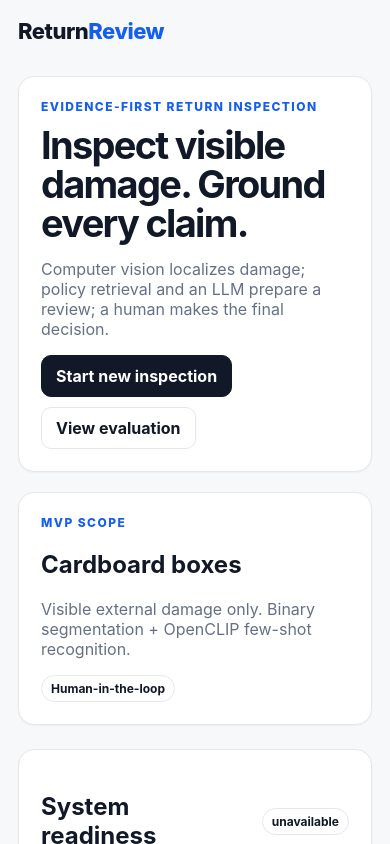
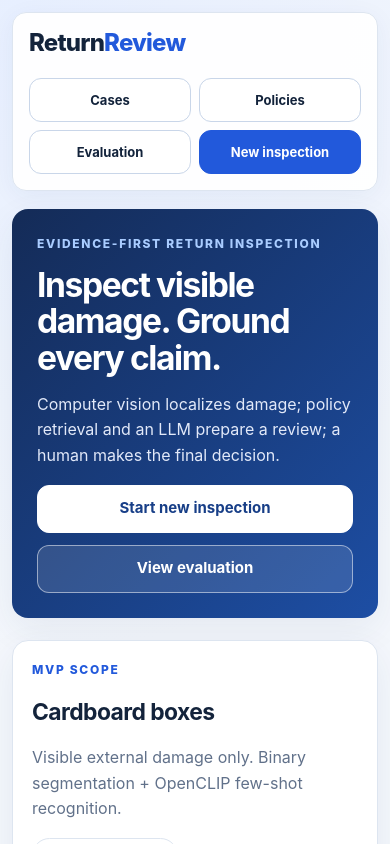
Before and after one commit to Rishikeshsanin/ReturnReview, a Next.js app in the folder frontend/: page / in a window 390 px wide. Shown: the top 844 px of the page. Built offline with nearby package versions, Linux system fonts and the light colour scheme; no server answers.

Commit message:
Presentation UX: refresh frontend/app/globals.css

```diff
--- a/frontend/app/globals.css
+++ b/frontend/app/globals.css
@@ -1,51 +1,144 @@
 :root {
-  --bg:#f7f8fa; --card:#ffffff; --text:#111827; --muted:#667085; --line:#e5e7eb;
-  --accent:#155eef; --good:#067647; --warn:#b54708; --bad:#b42318;
+  --bg:#f4f7fc; --card:#ffffff; --text:#13233b; --muted:#61718a; --line:#dde5f0;
+  --accent:#2259db; --accent-dark:#1844b5; --accent-soft:#eaf1ff;
+  --good:#087a52; --good-soft:#e8f8ef; --warn:#b45b12; --warn-soft:#fff5e5;
+  --bad:#bc3345; --bad-soft:#fff0f2; --shadow:0 12px 36px rgba(32,61,105,.07);
 }
 *{box-sizing:border-box}
-body{margin:0;background:var(--bg);color:var(--text);font-family:Inter,ui-sans-serif,system-ui,-apple-system,BlinkMacSystemFont,"Segoe UI",sans-serif}
+html{scroll-behavior:smooth}
+body{margin:0;background:radial-gradient(circle at 5% 0%,#e7efff 0,transparent 33%),var(--bg);color:var(--text);font-family:Inter,ui-sans-serif,system-ui,-apple-system,BlinkMacSystemFont,"Segoe UI",sans-serif;line-height:1.6}
+button,input,textarea,select{font:inherit}
 a{color:inherit;text-decoration:none}
-.shell{max-width:1180px;margin:0 auto;padding:28px}
-.topbar{display:flex;justify-content:space-between;align-items:center;margin-bottom:32px}
-.brand{font-weight:800;font-size:22px;letter-spacing:-.5px}.brand span{color:var(--accent)}
-.nav{display:flex;gap:10px}
-.btn{border:1px solid var(--line);background:white;border-radius:10px;padding:10px 14px;font-weight:650;cursor:pointer}
-.btn.primary{background:var(--text);color:white;border-color:var(--text)}
-.hero{display:grid;grid-template-columns:1.4fr .8fr;gap:20px;margin-bottom:24px}
-.card{background:var(--card);border:1px solid var(--line);border-radius:16px;padding:22px;box-shadow:0 1px 2px rgba(16,24,40,.04)}
-.eyebrow{font-size:12px;text-transform:uppercase;letter-spacing:.12em;color:var(--accent);font-weight:800}
-.hero h1{font-size:46px;line-height:1.03;letter-spacing:-1.7px;margin:12px 0}
+h1,h2,h3{line-height:1.24;letter-spacing:-.025em}
+h1{font-size:clamp(2rem,3vw,2.7rem)}
+h2{font-size:1.43rem}
+h3{font-size:1.08rem}
+p{max-width:74ch}
+.shell{max-width:1360px;margin:0 auto;padding:24px 34px 64px}
+.topbar{display:flex;justify-content:space-between;align-items:center;gap:20px;padding:16px 22px;margin-bottom:30px;border-radius:20px;background:rgba(255,255,255,.96);border:1px solid var(--line);box-shadow:0 5px 25px rgba(22,55,108,.05)}
+.brand{display:block;font-weight:850;font-size:26px;letter-spacing:-.8px;line-height:1.2}.brand span{color:var(--accent)}
+.brand-caption{display:block;font-size:11px;letter-spacing:.09em;text-transform:uppercase;color:var(--muted);font-weight:750;margin-top:4px}
+.nav{display:flex;align-items:center;flex-wrap:wrap;gap:9px}
+.nav .btn{min-height:44px}
+.edition-tag{display:inline-flex;align-items:center;font-size:12px;font-weight:800;letter-spacing:.03em;padding:8px 12px;border-radius:999px;background:var(--accent-soft);color:var(--accent-dark)}
+.btn{display:inline-flex;align-items:center;justify-content:center;gap:8px;min-height:48px;min-width:104px;border:1px solid #c9d6e9;background:white;color:var(--text);border-radius:12px;padding:12px 18px;font-size:15px;line-height:1.25;font-weight:750;cursor:pointer;transition:background .15s,border-color .15s,transform .15s,box-shadow .15s;text-align:center}
+.btn:hover:not(:disabled){background:#eef3fb;border-color:#9db2d5;transform:translateY(-1px);box-shadow:0 5px 14px rgba(25,60,120,.09)}
+.btn:active:not(:disabled){transform:translateY(0)}
+.btn:focus-visible,.input:focus-visible,.textarea:focus-visible,.select:focus-visible,a:focus-visible,.image-zoom:focus-visible{outline:3px solid #76a5ff;outline-offset:3px}
+.btn.primary{background:var(--accent);border-color:var(--accent);color:white}
+.btn.primary:hover:not(:disabled){background:var(--accent-dark);border-color:var(--accent-dark)}
+.btn.success{background:var(--good);border-color:var(--good);color:white}
+.btn.success:hover:not(:disabled){background:#065f43;border-color:#065f43}
+.btn.danger{background:white;border-color:#f1bbc2;color:#a82b41}
+.btn.danger:hover:not(:disabled){background:var(--bad-soft);border-color:var(--bad)}
+.btn.action{min-height:56px;font-size:16px;padding:15px 22px}
+.btn.block{width:100%}
+.btn:disabled{opacity:.48;cursor:not-allowed;transform:none;box-shadow:none}
+.hero{display:grid;grid-template-columns:1.35fr .8fr;gap:22px;margin-bottom:20px}
+.card{background:var(--card);border:1px solid var(--line);border-radius:20px;padding:28px;box-shadow:var(--shadow)}
+.hero .card:first-child{background:linear-gradient(135deg,#142b57,#1d4ea4);color:white;border:0;padding:38px}
+.hero .card:first-child .eyebrow{color:#a9ccff}
+.hero .card:first-child .muted{color:#e2e9f9}
+.hero .card:first-child .btn.primary{background:white;color:#173e87;border-color:white}
+.hero .card:first-child .btn.primary:hover{background:#e8f1ff;color:#173e87}
+.hero .card:first-child .btn:not(.primary){background:rgba(255,255,255,.12);border-color:rgba(255,255,255,.5);color:white}
+.hero h1{font-size:clamp(2.1rem,3.3vw,3.15rem);line-height:1.08;letter-spacing:-1.4px;margin:14px 0}
+.eyebrow{font-size:12px;text-transform:uppercase;letter-spacing:.14em;color:var(--accent);font-weight:850}
 .muted{color:var(--muted)}
-.stats{display:grid;grid-template-columns:repeat(3,1fr);gap:14px}.stat strong{display:block;font-size:28px}
-.section-title,.section-row{display:flex;justify-content:space-between;align-items:center;gap:12px}
-.section-title{margin:30px 0 12px}
-.case-grid,.list,.form{display:grid;gap:10px}.form{gap:16px}
-.case-row{display:grid;grid-template-columns:1.2fr 1fr .8fr .8fr;align-items:center;gap:10px}
-.pill{display:inline-flex;width:max-content;border:1px solid var(--line);border-radius:999px;padding:5px 9px;font-size:12px;font-weight:700}
-.field{display:grid;gap:7px}.field label{font-size:13px;font-weight:750}
-.input,.textarea,.select{width:100%;border:1px solid var(--line);border-radius:10px;padding:12px;background:#fff;font:inherit}
-.textarea{min-height:110px;resize:vertical}
-.two{display:grid;grid-template-columns:1fr 1fr;gap:14px}
-.notice{padding:14px;border-radius:12px;background:#f0f5ff;color:#1849a9;border:1px solid #d1e0ff}
-.notice.error{background:#fff1f0;color:var(--bad);border-color:#fecdca}
-.result-grid{display:grid;grid-template-columns:1.25fr .75fr;gap:16px}
-.evidence{min-height:320px;border-radius:14px;background:#111827;color:#fff;display:grid;place-items:center;padding:30px;text-align:center}
+.stats{display:grid;grid-template-columns:repeat(3,1fr);gap:16px}.stat strong{display:block;font-size:30px;line-height:1.2;margin-top:8px}
+.section-title,.section-row{display:flex;justify-content:space-between;align-items:center;gap:16px}
+.section-title{margin:30px 0 16px}
+.section-title h1{margin:9px 0}.section-title p{margin-bottom:0}
+.case-grid,.list,.form{display:grid;gap:14px}.form{gap:18px}
+.case-row{display:grid;grid-template-columns:1.3fr 1fr .9fr .85fr;align-items:center;gap:16px;transition:border .15s,transform .15s,box-shadow .15s}
+a.case-row:hover{transform:translateY(-2px);border-color:#9ab7eb;box-shadow:0 12px 30px rgba(22,55,108,.1)}
+.pill{display:inline-flex;align-items:center;justify-content:center;width:max-content;max-width:100%;border:1px solid var(--line);border-radius:999px;padding:7px 12px;font-size:12px;font-weight:850;letter-spacing:.02em;overflow-wrap:anywhere}
+.pill.good{color:var(--good);background:var(--good-soft);border-color:#b6e5cd}
+.pill.warning{color:var(--warn);background:var(--warn-soft);border-color:#f5deb9}
+.pill.blue{color:var(--accent-dark);background:var(--accent-soft);border-color:#cedefd}
+.field{display:grid;gap:9px}.field label{font-size:14px;font-weight:790}
+.field .hint{color:var(--muted);font-size:13px;margin:0}
+.input,.textarea,.select{width:100%;min-height:50px;border:1px solid #cbd6e6;border-radius:12px;padding:13px 15px;background:#fff;font-size:15px;color:var(--text)}
+.input:focus,.textarea:focus,.select:focus{border-color:#5388f1;box-shadow:0 0 0 3px #c8ddff}
+.input:disabled,.textarea:disabled{background:#f3f6fa;color:#738096}
+.textarea{min-height:122px;resize:vertical}
+.two{display:grid;grid-template-columns:1fr 1fr;gap:16px}
+.notice{padding:15px 18px;border-radius:13px;background:var(--accent-soft);color:#17488d;border:1px solid #cedeff}
+.notice.error{background:var(--bad-soft);color:var(--bad);border-color:#f1c7ce}
+.notice.success{background:var(--good-soft);color:var(--good);border-color:#b6e5cd}
+.result-grid{display:grid;grid-template-columns:minmax(0,1.35fr) minmax(330px,.82fr);gap:20px}
+.evidence{min-height:280px;border-radius:16px;background:linear-gradient(135deg,#13274e,#0e1a30);color:#fff;display:grid;place-items:center;padding:32px;text-align:center}
 .evidence.small{min-height:180px}
-.item{border:1px solid var(--line);border-radius:12px;padding:13px}
-.actions{display:flex;flex-wrap:wrap;gap:10px}
-.image-grid{display:grid;grid-template-columns:repeat(2,minmax(0,1fr));gap:12px}
-.image-card{margin:0;border:1px solid var(--line);border-radius:13px;overflow:hidden;background:white}
+.item{border:1px solid var(--line);border-radius:14px;padding:18px;background:#fff}
+.actions{display:flex;flex-wrap:wrap;gap:12px}
+.actions .btn{flex:1 1 auto}
+.image-grid{display:grid;grid-template-columns:repeat(2,minmax(0,1fr));gap:14px}
+.image-card{margin:0;border:1px solid var(--line);border-radius:15px;overflow:hidden;background:white}
 .image-card img{display:block;width:100%;aspect-ratio:4/3;object-fit:cover;background:#eef2f6}
-.image-card figcaption{display:flex;justify-content:space-between;gap:10px;padding:10px 12px;font-size:13px}
-.image-card small{display:block;padding:0 12px 11px}.warn{color:var(--warn)}
-.step{display:inline-grid;place-items:center;width:30px;height:30px;border-radius:8px;background:#f2f4f7;margin-right:9px;font-size:12px;font-weight:800}
-.review-columns{display:grid;grid-template-columns:1fr 1fr;gap:14px}
+.image-card figcaption{display:flex;justify-content:space-between;gap:10px;padding:11px 14px;font-size:14px}
+.image-card small{display:block;padding:0 14px 12px}
+.image-zoom{display:block;width:100%;padding:0;border:0;background:transparent;cursor:zoom-in}
+.image-zoom:hover img{filter:brightness(.94)}
+.warn{color:var(--warn)}
+.step{display:inline-grid;place-items:center;width:36px;height:36px;border-radius:11px;background:var(--accent-soft);color:var(--accent-dark);margin-right:10px;font-size:13px;font-weight:850}
+.review-columns{display:grid;grid-template-columns:1fr 1fr;gap:18px}
 pre{white-space:pre-wrap;overflow-wrap:anywhere}
-@media(max-width:800px){
-  .shell{padding:18px}
-  .hero,.result-grid,.two,.image-grid,.review-columns{grid-template-columns:1fr}
-  .hero h1{font-size:38px}
-  .stats{grid-template-columns:1fr}
-  .case-row{grid-template-columns:1fr 1fr}
-  .nav{display:none}
+.workflow-steps{display:grid;grid-template-columns:repeat(4,minmax(0,1fr));gap:12px;margin:20px 0 24px}
+.workflow-step{display:flex;align-items:center;gap:11px;border:1px solid var(--line);background:#fff;border-radius:14px;padding:14px}
+.workflow-step .step-number{display:grid;place-items:center;width:34px;height:34px;flex-shrink:0;border-radius:11px;background:#f1f4f9;font-size:13px;font-weight:850}
+.workflow-step strong{display:block;font-size:13px;line-height:1.35}
+.workflow-step small{display:block;color:var(--muted);font-size:11px}
+.workflow-step.done{border-color:#b3dfc8;background:#f4fbf7}.workflow-step.done .step-number{background:#d9f2e5;color:var(--good)}
+.workflow-step.active{border-color:#88aeff;background:#f2f6ff}.workflow-step.active .step-number{background:var(--accent);color:white}
+.workflow-card{background:linear-gradient(180deg,#fcfdff,#fff);border:1px solid var(--line);border-radius:16px;padding:22px}
+.workflow-card+ .workflow-card{margin-top:14px}
+.workflow-card p{margin:10px 0 18px}
+.workflow-card .btn{width:100%}
+.workflow-card.active{border-color:#98b8ff;box-shadow:0 0 0 3px #ebf2ff}
+.workflow-card.complete{background:#f8fcfa;border-color:#cde9da}
+.workflow-help{display:block;margin-top:11px;font-size:13px;color:var(--muted)}
+.progress-summary{display:flex;flex-wrap:wrap;align-items:center;gap:12px;margin-bottom:19px}
+.progress-summary .pill{padding:8px 13px}
+.section-subtitle{color:var(--muted);font-size:14px;line-height:1.6}
+.section-subtitle strong{color:var(--text)}
+.helper-box{border:1px solid #d7e3f5;background:#f8faff;border-radius:14px;padding:17px}
+.helper-box h3{margin:0 0 8px;font-size:15px}
+.helper-box p{margin:0}
+.review-summary{padding:14px 18px;margin-bottom:18px;border-radius:13px;background:#f6f9ff;border:1px solid #d8e5ff}
+.timeline-item{display:flex;align-items:flex-start;gap:12px}
+.timeline-dot{width:12px;height:12px;border-radius:99px;background:var(--accent);flex-shrink:0;margin-top:8px}
+.empty-state{text-align:center;padding:36px}
+.form-heading{margin:5px 0 12px}
+.big-label{font-size:1.04rem;font-weight:800}
+.lightbox-backdrop{position:fixed;inset:0;z-index:60;display:flex;align-items:center;justify-content:center;background:rgba(10,22,43,.85);padding:24px}
+.lightbox-panel{width:min(960px,100%);max-height:94vh;background:#fff;border-radius:16px;padding:14px;overflow:auto}
+.lightbox-panel img{max-height:75vh;width:100%;object-fit:contain}
+.lightbox-panel .section-row{padding:5px 6px 15px}
+@media(max-width:1040px){
+ .topbar{flex-wrap:wrap}
+ .nav{width:100%;justify-content:flex-start}
+ .result-grid{grid-template-columns:1fr}
+ .workflow-steps{grid-template-columns:repeat(2,minmax(0,1fr))}
 }
+@media(max-width:760px){
+ .shell{padding:12px 12px 45px}
+ .topbar{padding:16px;border-radius:14px;margin-bottom:18px}
+ .brand{font-size:24px}
+ .nav{display:grid;grid-template-columns:repeat(2,minmax(0,1fr));gap:8px}
+ .nav .btn{font-size:13px;min-width:0}
+ .hero,.two,.image-grid,.review-columns{grid-template-columns:1fr}
+ .hero .card:first-child{padding:25px}
+ .card{padding:19px;border-radius:16px}
+ .stats{grid-template-columns:1fr}
+ .case-row{grid-template-columns:1fr 1fr}
+ .section-title,.section-row{align-items:flex-start;flex-wrap:wrap}
+ .workflow-steps{gap:8px}
+ .workflow-step{padding:10px}
+ .workflow-step strong{font-size:12px}
+ .workflow-step small{font-size:10px}
+ .actions .btn{width:100%}
+ .btn.action{width:100%}
+}
+@media(prefers-reduced-motion:reduce){
+ *,*::before,*::after{scroll-behavior:auto!important;transition:none!important;animation:none!important}
+}
```
